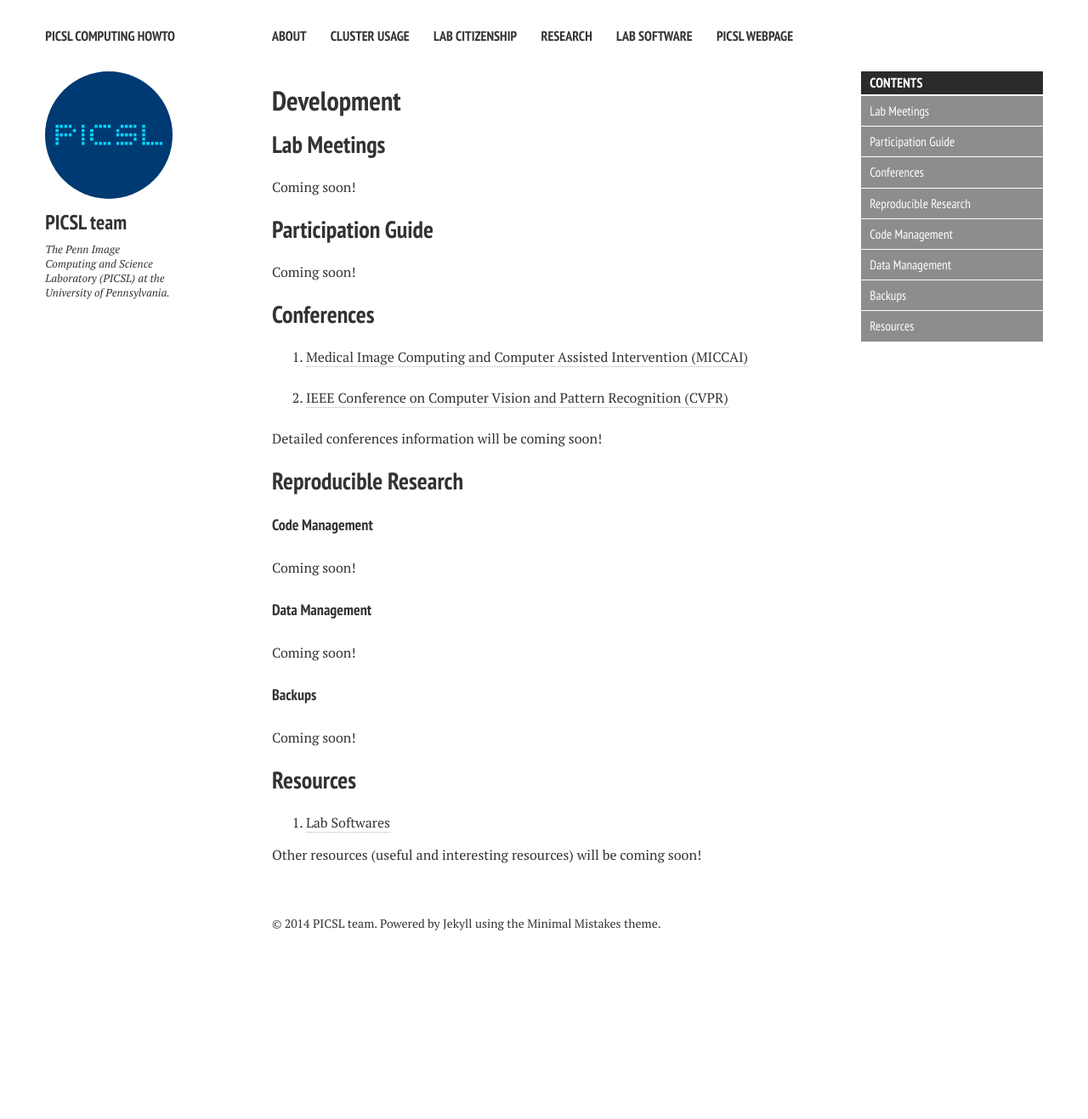
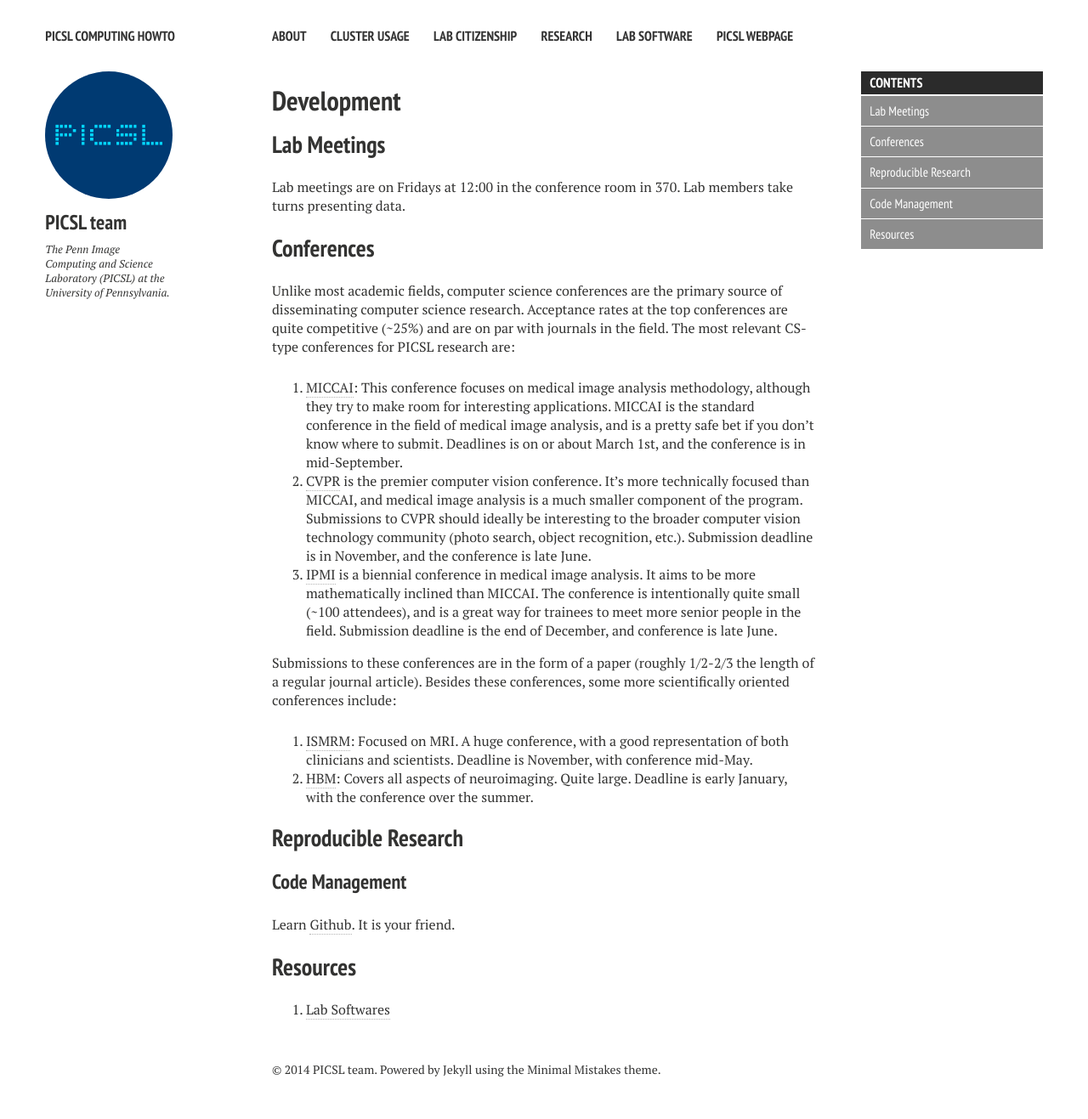
Before and after one commit to bkandel/PICSL_Howto, a Jekyll site: the page built from research.md, in a window 1280 px wide. Shown: the whole page at 85% size. Built offline with Jekyll 4.4.1, drawn with Linux system fonts in a browser that asks for light colours; nearby versions of some CDN libraries; before the commit the page ends 1145 px from its top, so only the background shows below that.

Commit message:
Conference info.

```diff
--- a/research.md
+++ b/research.md
@@ -2,7 +2,7 @@
 layout: page
 permalink: /development/
 title: Development
-description: "Uesful resources for your future development."
+description: "Conducting and disseminating research."
 tags: [Jekyll, theme, responsive]
 ---
 
@@ -17,35 +17,27 @@ tags: [Jekyll, theme, responsive]
 </section><!-- /#table-of-contents -->
 
 ## Lab Meetings
-Coming soon!
-
-
-## Participation Guide
-Coming soon!
+Lab meetings are on Fridays at 12:00 in the conference room in 370.  Lab members take turns presenting data.
 
 
 ## Conferences
+Unlike most academic fields, computer science conferences are the primary source of disseminating computer science research.  Acceptance rates at the top conferences are quite competitive (~25%) and are on par with journals in the field.  The most relevant CS-type conferences for PICSL research are:
 
-1. [Medical Image Computing and Computer Assisted Intervention (MICCAI)](http://www.miccai.org)
+1. [MICCAI](http://www.miccai.org):  This conference focuses on medical image analysis methodology, although they try to make room for interesting applications.  MICCAI is the standard conference in the field of medical image analysis, and is a pretty safe bet if you don't know where to submit.  Deadlines is on or about March 1st, and the conference is in mid-September.
+2. [CVPR](http://www.pamitc.org/cvpr14) is the premier computer vision conference.  It's more technically focused than MICCAI, and medical image analysis is a much smaller component of the program.  Submissions to CVPR should ideally be interesting to the broader computer vision technology community (photo search, object recognition, etc.).  Submission deadline is in November, and the conference is late June.
+3. [IPMI](http://ipmi2013.ipmi-conference.org/) is a biennial conference in medical image analysis.  It aims to be more mathematically inclined than MICCAI.  The conference is intentionally quite small (~100 attendees), and is a great way for trainees to meet more senior people in the field. Submission deadline is the end of December, and conference is late June.
 
-2. [IEEE Conference on Computer Vision and Pattern Recognition (CVPR)](http://www.pamitc.org/cvpr14)
+Submissions to these conferences are in the form of a paper (roughly 1/2-2/3 the length of a regular journal article).  Besides these conferences, some more scientifically oriented conferences include:
+4. [ISMRM](www.ismrm.org): Focused on MRI.  A huge conference, with a good representation of both clinicians and scientists.  Deadline is November, with conference mid-May.
+5. [HBM](http://www.humanbrainmapping.org/):  Covers all aspects of neuroimaging.  Quite large.  Deadline is early January, with the conference over the summer.
 
-
-Detailed conferences information will be coming soon!
 
 
 ## Reproducible Research
 
-#### Code Management
-Coming soon!
+### Code Management
+Learn [Github](github.com).  It is your friend.
 
-#### Data Management
-Coming soon!
-
-#### Backups
-Coming soon!
 
 ## Resources
 1. [Lab Softwares](http://bkandel.github.io/PICSL_Howto//lab-software/)
-
-Other resources (useful and interesting resources) will be coming soon!
```
